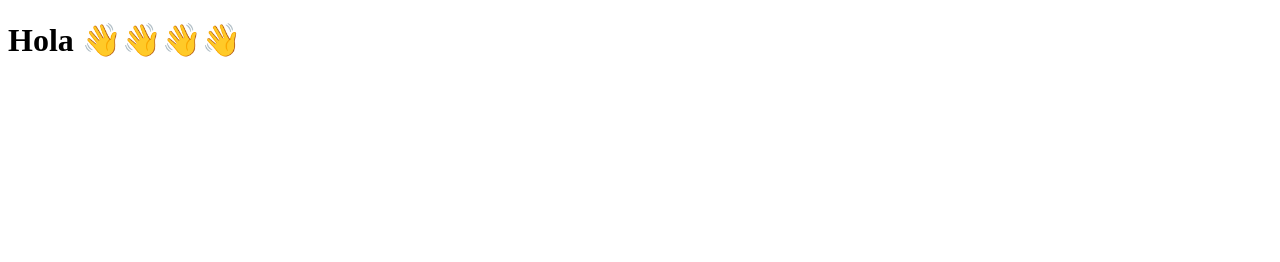
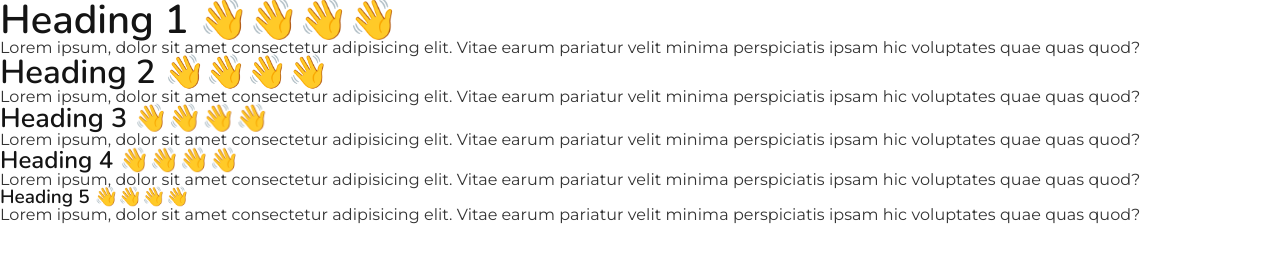
Before and after one commit to michventura/mich-portafolio, a website: page index.html in a window 1280 px wide. Drawn offline with nearby package versions, Linux system fonts and the light colour scheme.

Commit message:
Refactor CSS

```diff
--- a/index.html
+++ b/index.html
@@ -4,8 +4,56 @@
     <meta charset="UTF-8" />
     <meta name="viewport" content="width=device-width, initial-scale=1.0" />
     <title>Portafolio - Mich Ventura</title>
+    <link
+      rel="stylesheet"
+      href="https://cdnjs.cloudflare.com/ajax/libs/meyer-reset/2.0/reset.min.css"
+      integrity="sha512-NmLkDIU1C/C88wi324HBc+S2kLhi08PN5GDeUVVVC/BVt/9Izdsc9SVeVfA1UZbY3sHUlDSyRXhCzHfr6hmPPw=="
+      crossorigin="anonymous"
+    />
+    <link rel="stylesheet" href="style.css" />
   </head>
   <body>
-    <h1>Hola 👋👋👋👋</h1>
+    <div class="tipografia">
+      <div class="caja">
+        <h1>Heading 1 👋👋👋👋</h1>
+        <p>
+          Lorem ipsum, dolor sit amet consectetur adipisicing elit. Vitae earum
+          pariatur velit minima perspiciatis ipsam hic voluptates quae quas
+          quod?
+        </p>
+      </div>
+      <div>
+        <h2>Heading 2 👋👋👋👋</h2>
+        <p>
+          Lorem ipsum, dolor sit amet consectetur adipisicing elit. Vitae earum
+          pariatur velit minima perspiciatis ipsam hic voluptates quae quas
+          quod?
+        </p>
+      </div>
+      <div>
+        <h3>Heading 3 👋👋👋👋</h3>
+        <p>
+          Lorem ipsum, dolor sit amet consectetur adipisicing elit. Vitae earum
+          pariatur velit minima perspiciatis ipsam hic voluptates quae quas
+          quod?
+        </p>
+      </div>
+      <div>
+        <h4>Heading 4 👋👋👋👋</h4>
+        <p>
+          Lorem ipsum, dolor sit amet consectetur adipisicing elit. Vitae earum
+          pariatur velit minima perspiciatis ipsam hic voluptates quae quas
+          quod?
+        </p>
+      </div>
+      <div>
+        <h5>Heading 5 👋👋👋👋</h5>
+        <p>
+          Lorem ipsum, dolor sit amet consectetur adipisicing elit. Vitae earum
+          pariatur velit minima perspiciatis ipsam hic voluptates quae quas
+          quod?
+        </p>
+      </div>
+    </div>
   </body>
 </html>
--- a/package.json
+++ b/package.json
@@ -1,13 +1,12 @@
 {
-  "name": "portafolio-mich",
+  "name": "mich-portafolio",
   "version": "1.0.0",
-  "description": "Proyecto demo portafolio",
+  "description": "",
   "main": "index.html",
   "scripts": {
     "start": "parcel index.html --open",
     "build": "parcel build index.html"
   },
-  "dependencies": {},
   "devDependencies": {
     "@babel/core": "7.2.0",
     "parcel-bundler": "^1.6.1"
--- /dev/null
+++ b/style.css
@@ -0,0 +1,85 @@
+/* Tipografía */
+@import url("https://fonts.googleapis.com/css2?family=Montserrat&family=Nunito:wght@600&display=swap");
+
+/****************************************
+*    Variables
+*****************************************/
+:root {
+  /* Colores */
+  --primario: #6836e1;
+  --primario-light: #9b76eb;
+  --primario-dark: #3b22cb;
+  --secundario: #00e6ff;
+  --secundario-light: #6effff;
+  --secundario-dark: #00b2cc;
+  --text: #333333;
+  --text-light: #707070;
+  --text-dark: #141414;
+  --accent: #e16936;
+  --accent-light: #ed8255;
+  --accent-dark: #c55c2f;
+  /* Tipografía */
+  --font-family-body: "Montserrat", sans-serif;
+  --font-family-headings: "Nunito", sans-serif;
+}
+
+/****************************************
+*    Base
+*****************************************/
+html {
+  height: 100%;
+}
+
+body {
+  font-family: var(--font-family-body);
+  font-size: 16px;
+  letter-spacing: 0.06px;
+  color: var(--text);
+}
+
+h1,
+h2,
+h3,
+h4,
+h5 {
+  font-family: var(--font-family-headings);
+  font-weight: 600;
+  letter-spacing: 0.01px;
+  color: var(--text-dark);
+}
+
+h1 {
+  font-size: 40px;
+}
+
+h2 {
+  font-size: 33px;
+}
+
+h3 {
+  font-size: 27px;
+}
+
+h4 {
+  font-size: 24px;
+}
+
+h5 {
+  font-size: 19px;
+}
+
+/****************************************
+*    Temp
+*****************************************/
+/* TODO: Ejercicio aplicar estilos de figma a cajas */
+
+/****************************************
+*    Componentes
+*****************************************/
+
+/****************************************
+*    Helpers
+*****************************************/
+[dots] {
+  outline: rgba(255, 0, 0, 0.75) dotted 2px;
+}
```
Also changed, not shown: assets/Style Guide.jpg (deleted), assets/figma/styleguide.jpg (added).
